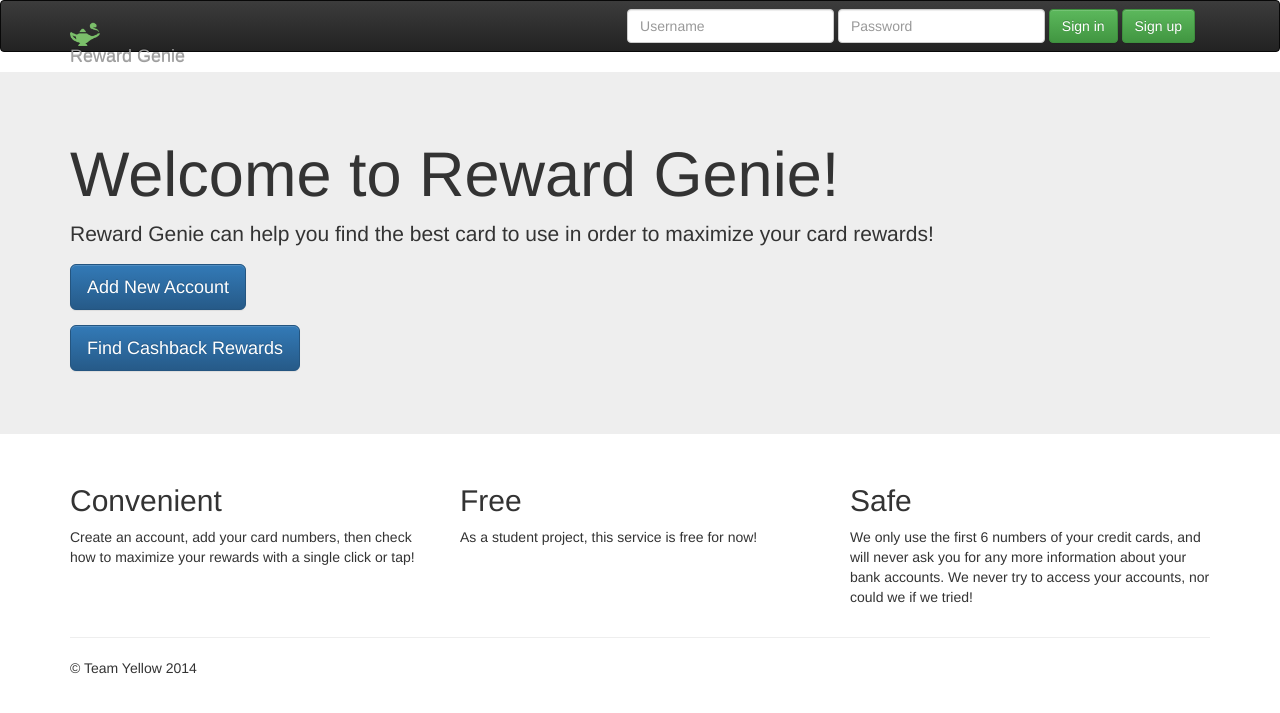
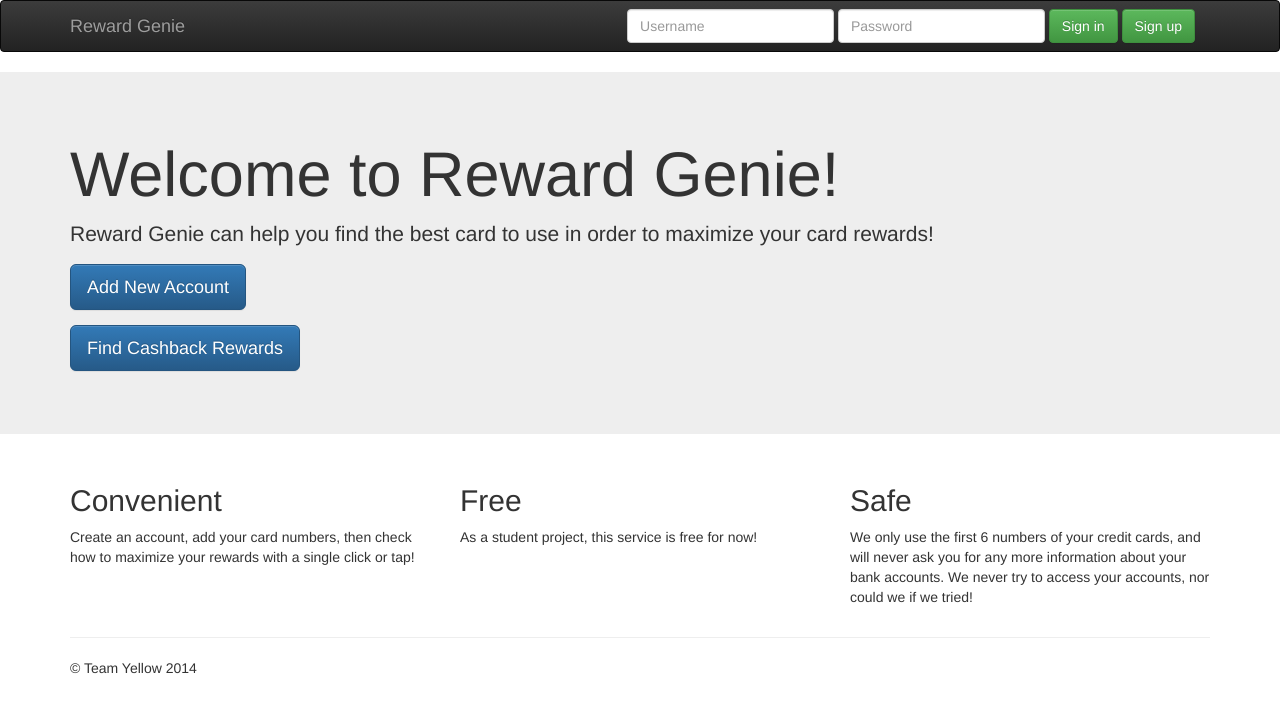
Before and after one commit to menlocaleb/rewardGenie, a Jekyll site: the page built from index.html, in a window 1280 px wide. Shown: the top 713 px of the page. Built offline with Jekyll 4.4.1, drawn with Linux system fonts in a browser that asks for light colours; nearby versions of some CDN libraries; Markdown is read by kramdown in place of the engine named in the settings.

Commit message:
remove logo

```diff
--- a/_includes/header.html
+++ b/_includes/header.html
@@ -26,7 +26,7 @@
             <span class="icon-bar"></span>
             <span class="icon-bar"></span>
           </button>
-          <a class="navbar-brand" href="#"><img src="img/lamp-genie-sm.png" alt="Logo" height="30px">Reward Genie</a>
+          <a class="navbar-brand" href="#">Reward Genie</a>
         </div>
         <div class="navbar-collapse collapse">
           <form class="navbar-form navbar-right" role="form" id = "signInForm">
```
